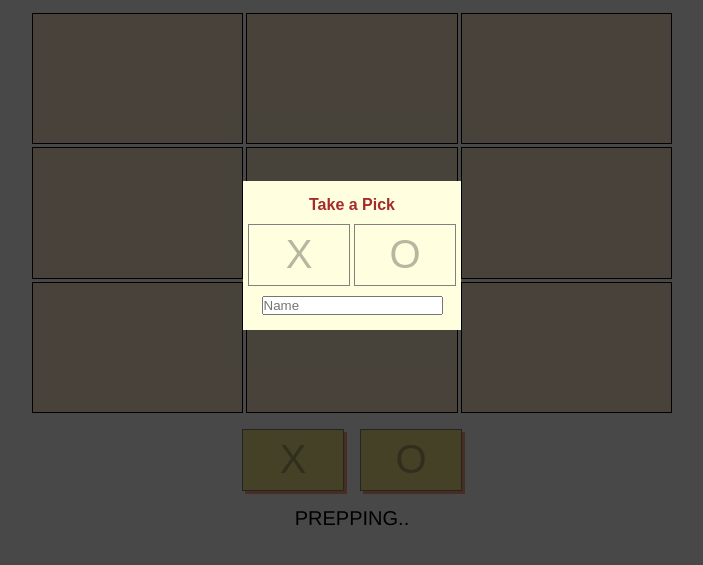
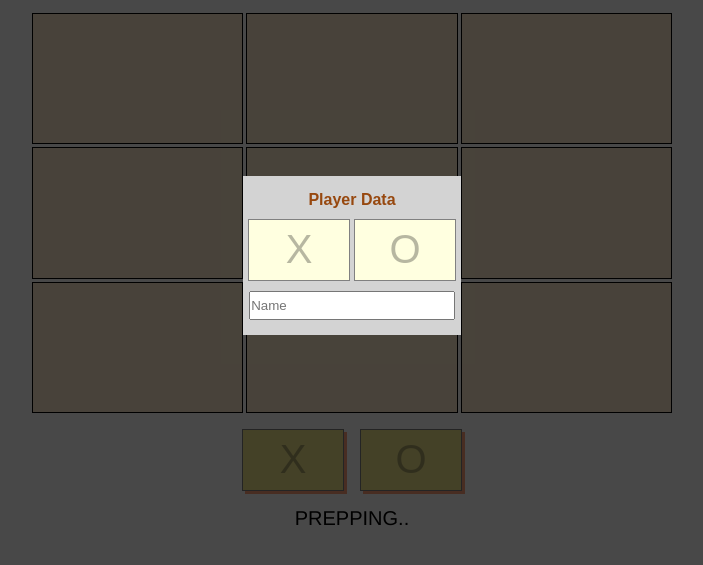
Before and after one commit to TruePadawan/Tic-Tac-Toe, a plain HTML site: page index.html in a window 1280 px wide. Shown: the part 145-710 px from the top of the page, without its empty margins (288-991 px from the left). Drawn offline with Linux system fonts and the light colour scheme.

Commit message:
Minor styling improvements

```diff
--- a/index.html
+++ b/index.html
@@ -12,7 +12,7 @@
 <body>
     <div id="playerChoice">
         <form>
-            <p style="text-align: center;">Take a Pick</p>
+            <p style="text-align: center;">Player Data</p>
             <button type="button" disabled>X</button>
             <button type="button" disabled>O</button>
             <input type="text" minlength="2" placeholder="Name" required />
--- a/styles.css
+++ b/styles.css
@@ -41,13 +41,13 @@ body {
 
 form {
     z-index: 2;
-    background-color: lightyellow;
+    background-color: lightgray;
     padding: 5px;
 }
 
 form p {
     margin: 10px;
-    color: brown;
+    color: rgb(151, 72, 15);
     font-weight: bold;
     font-family: sans-serif;
 }
@@ -63,6 +63,8 @@ form button {
 form input {
     margin: 10px auto;
     display: block;
+    width: 97%;
+    height: 25px;
 }
 
 #gameboard {
```
